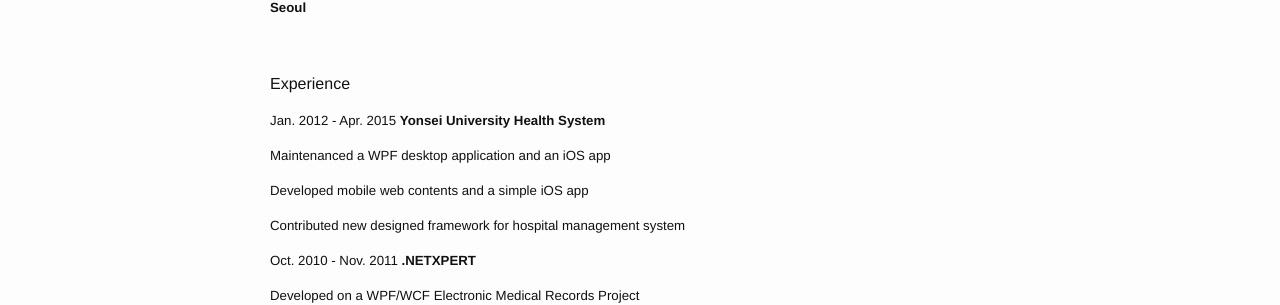
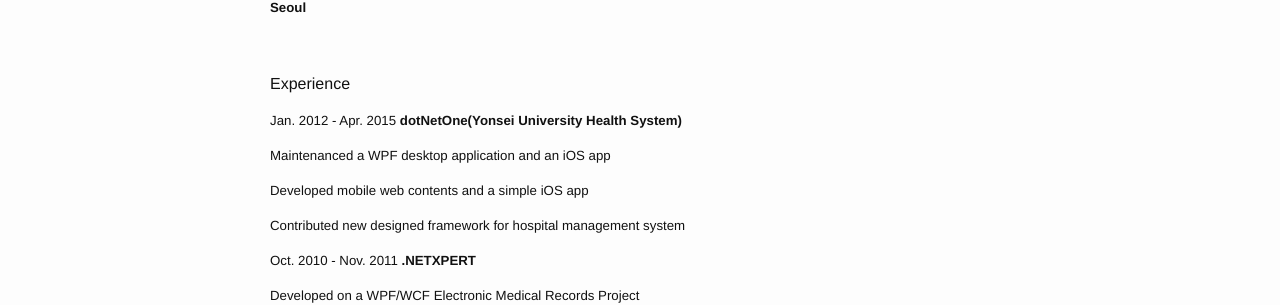
Before and after one commit to JonghoL/jonghol.github.io, a Jekyll site: the page built from cv.md, in a window 1280 px wide. Shown: the part 274-579 px from the top of the page. Built offline with Jekyll 4.4.1, drawn with Linux system fonts in a browser that asks for light colours.

Commit message:
Update cv.md

```diff
--- a/cv.md
+++ b/cv.md
@@ -14,7 +14,7 @@ permalink: /cv/
 
 Experience
 
-##### Jan. 2012 - Apr. 2015 **Yonsei University Health System**
+##### Jan. 2012 - Apr. 2015 **dotNetOne(Yonsei University Health System)**
 
 ##### Maintenanced a WPF desktop application and an iOS app
 
```
